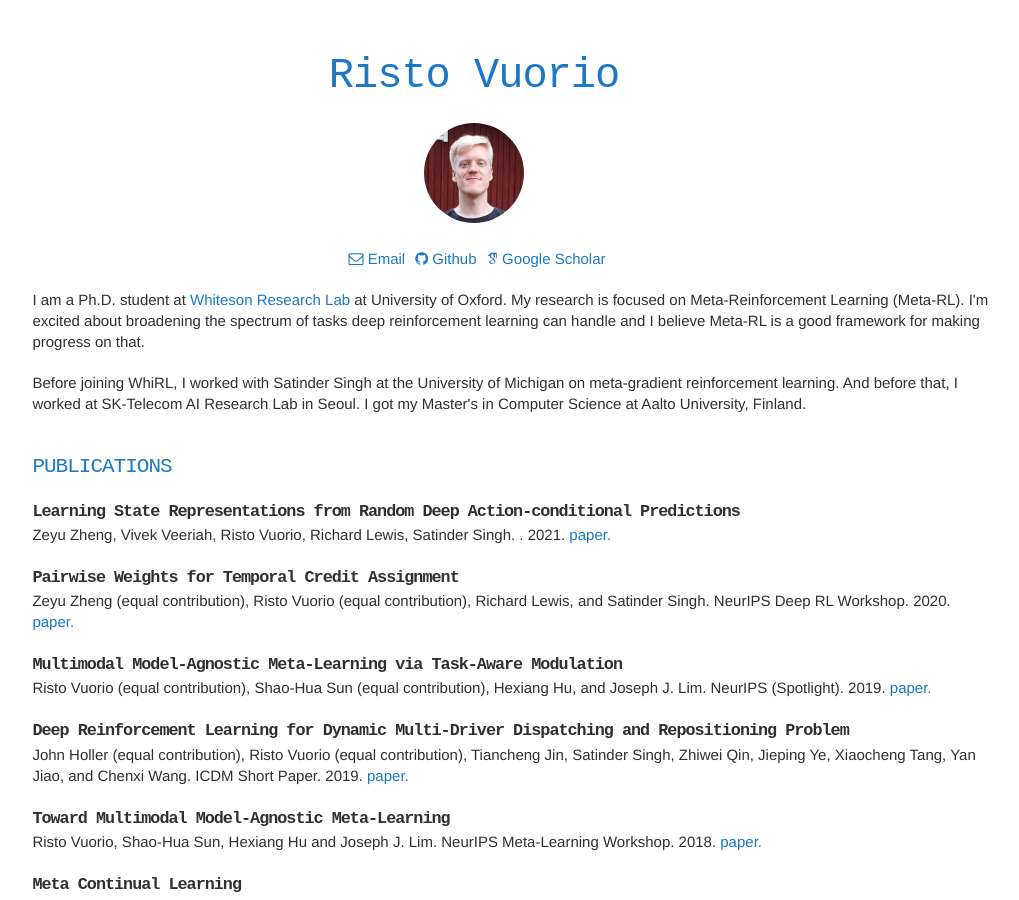
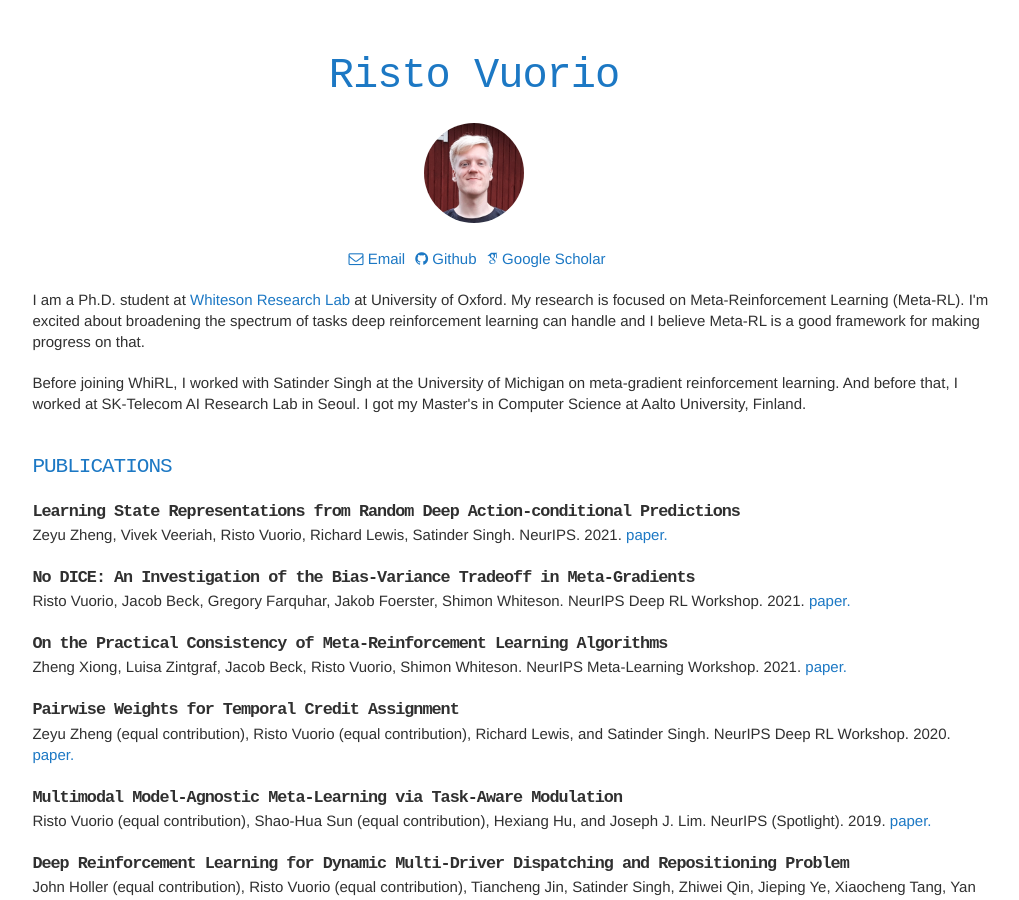
Before and after one commit to vuoristo/vuoristo.github.io, a Jekyll site: the page built from index.html, in a window 1280 px wide and 900 px high. Shown: the whole window, without its empty margins (166-1185 px from the left). Built offline with Jekyll 4.4.1, drawn with Linux system fonts in a browser that asks for light colours; nearby versions of some CDN libraries; some web fonts are replaced.

Commit message:
Update publications

```diff
--- a/_data/publications.yaml
+++ b/_data/publications.yaml
@@ -1,7 +1,16 @@
 - title: Learning State Representations from Random Deep Action-conditional Predictions
   author: Zeyu Zheng, Vivek Veeriah, Risto Vuorio, Richard Lewis, Satinder Singh
+  howpublished: NeurIPS
   year: 2021
   url: "https://arxiv.org/abs/2102.04897"
+- title: "No DICE: An Investigation of the Bias-Variance Tradeoff in Meta-Gradients"
+  author: Risto Vuorio, Jacob Beck, Gregory Farquhar, Jakob Foerster, Shimon Whiteson
+  howpublished: NeurIPS Deep RL Workshop
+  year: 2021
+- title: "On the Practical Consistency of Meta-Reinforcement Learning Algorithms"
+  author: Zheng Xiong, Luisa Zintgraf, Jacob Beck, Risto Vuorio, Shimon Whiteson
+  howpublished: NeurIPS Meta-Learning Workshop
+  year: 2021
 - title: Pairwise Weights for Temporal Credit Assignment
   author: Zeyu Zheng (equal contribution), Risto Vuorio (equal contribution), Richard Lewis, and Satinder Singh
   howpublished: NeurIPS Deep RL Workshop
```
